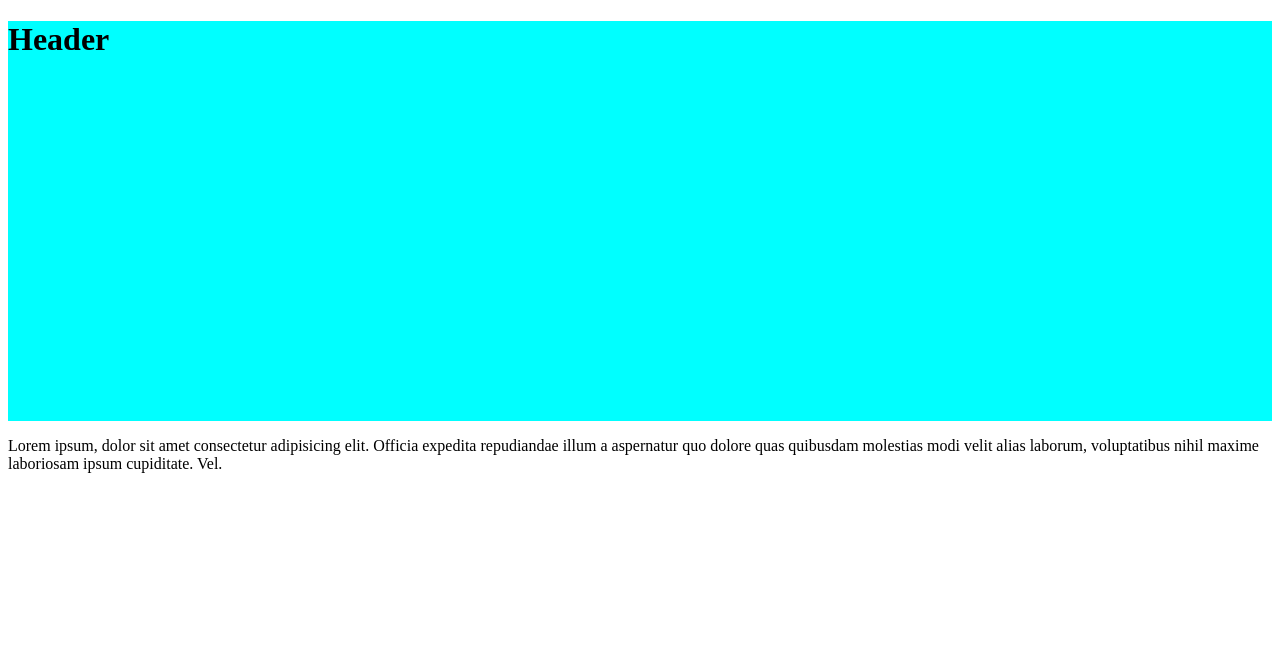
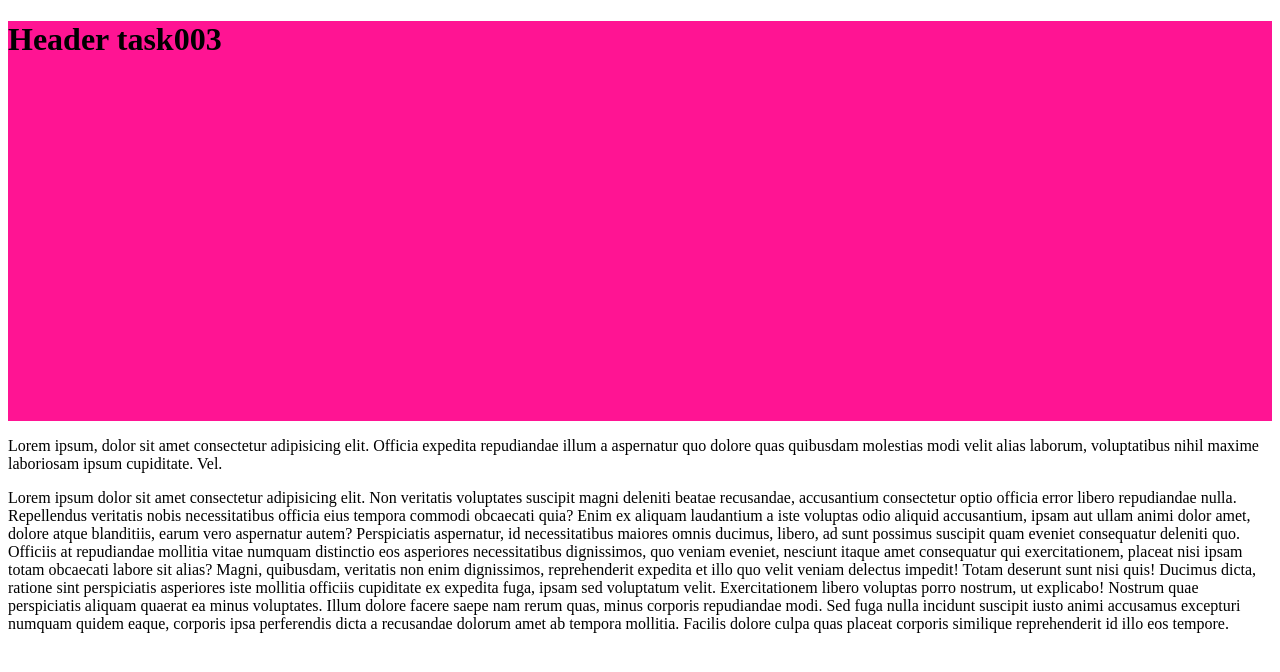
Before and after one commit to proyectapm/sesiontres, a plain HTML site: page index.html in a window 1280 px wide. Drawn offline with Linux system fonts and the light colour scheme.

Commit message:
fondo rosa task003

```diff
--- a/css/estilos.css
+++ b/css/estilos.css
@@ -1,5 +1,5 @@
 .container-header {
-    background-color: aqua;
+    background-color: deeppink;
     width: 100%;
     height: 400px;
 }
--- a/index.html
+++ b/index.html
@@ -10,7 +10,7 @@
 
 <body>
     <header class="container-header">
-        <h1>Header</h1>
+        <h1>Header task003</h1>
         <nav>
 
         </nav>
@@ -18,6 +18,14 @@
     <main></main>
     <section>
         <p>Lorem ipsum, dolor sit amet consectetur adipisicing elit. Officia expedita repudiandae illum a aspernatur quo dolore quas quibusdam molestias modi velit alias laborum, voluptatibus nihil maxime laboriosam ipsum cupiditate. Vel.</p>
+
+        <p>Lorem ipsum dolor sit amet consectetur adipisicing elit. Non veritatis voluptates suscipit magni deleniti beatae recusandae, accusantium consectetur optio officia error libero repudiandae nulla. Repellendus veritatis nobis necessitatibus officia
+            eius tempora commodi obcaecati quia? Enim ex aliquam laudantium a iste voluptas odio aliquid accusantium, ipsam aut ullam animi dolor amet, dolore atque blanditiis, earum vero aspernatur autem? Perspiciatis aspernatur, id necessitatibus maiores
+            omnis ducimus, libero, ad sunt possimus suscipit quam eveniet consequatur deleniti quo. Officiis at repudiandae mollitia vitae numquam distinctio eos asperiores necessitatibus dignissimos, quo veniam eveniet, nesciunt itaque amet consequatur
+            qui exercitationem, placeat nisi ipsam totam obcaecati labore sit alias? Magni, quibusdam, veritatis non enim dignissimos, reprehenderit expedita et illo quo velit veniam delectus impedit! Totam deserunt sunt nisi quis! Ducimus dicta, ratione
+            sint perspiciatis asperiores iste mollitia officiis cupiditate ex expedita fuga, ipsam sed voluptatum velit. Exercitationem libero voluptas porro nostrum, ut explicabo! Nostrum quae perspiciatis aliquam quaerat ea minus voluptates. Illum dolore
+            facere saepe nam rerum quas, minus corporis repudiandae modi. Sed fuga nulla incidunt suscipit iusto animi accusamus excepturi numquam quidem eaque, corporis ipsa perferendis dicta a recusandae dolorum amet ab tempora mollitia. Facilis dolore
+            culpa quas placeat corporis similique reprehenderit id illo eos tempore.</p>
     </section>
     <footer></footer>
 </body>
```
